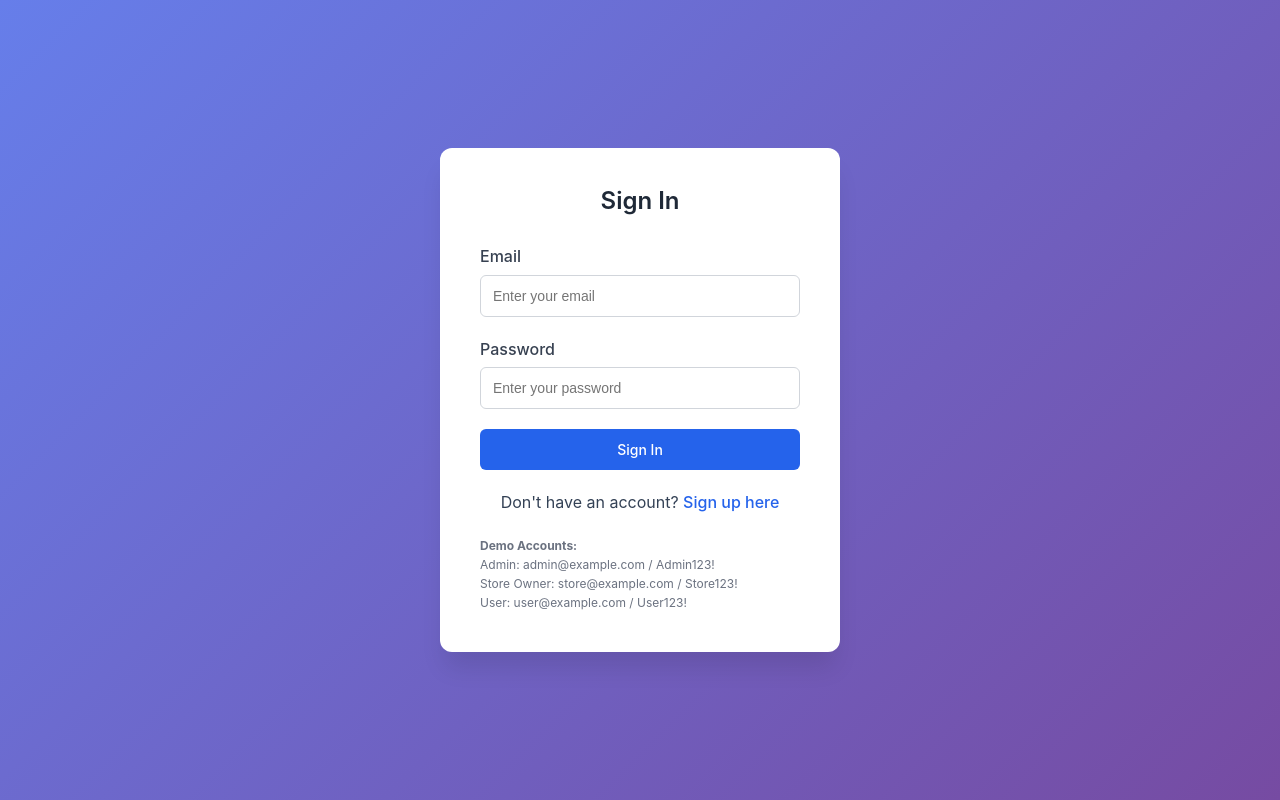
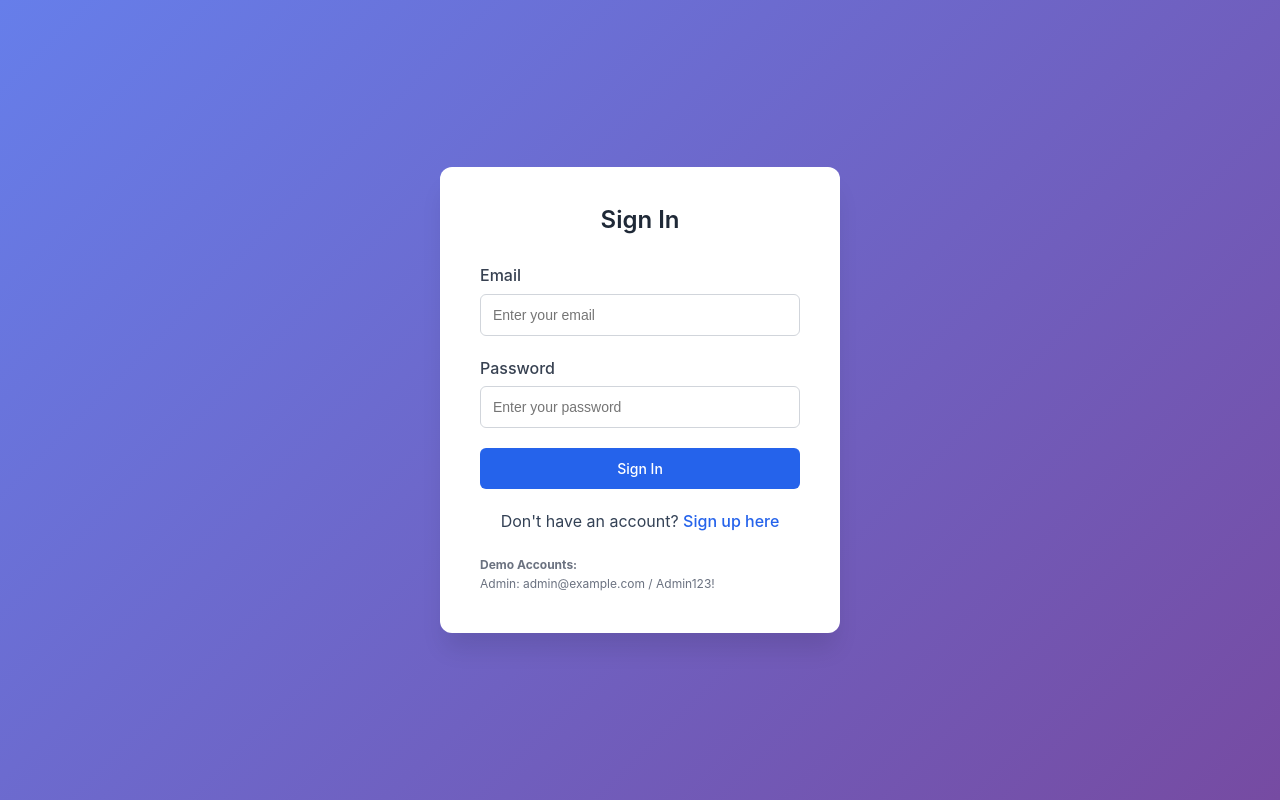
Before and after one commit to jainansh06/Store-rating-app, a React (Vite) app in the folder frontend/: page /login in a window 1280 px wide. Built offline with nearby package versions, Linux system fonts and the light colour scheme.

Commit message:
Update Login.jsx

```diff
--- a/frontend/src/components/Auth/Login.jsx
+++ b/frontend/src/components/Auth/Login.jsx
@@ -112,8 +112,6 @@ const Login = () => {
         <div style={{ marginTop: '20px', fontSize: '12px', color: '#6b7280' }}>
           <p><strong>Demo Accounts:</strong></p>
           <p>Admin: admin@example.com / Admin123!</p>
-          <p>Store Owner: store@example.com / Store123!</p>
-          <p>User: user@example.com / User123!</p>
         </div>
       </div>
     </div>
```
